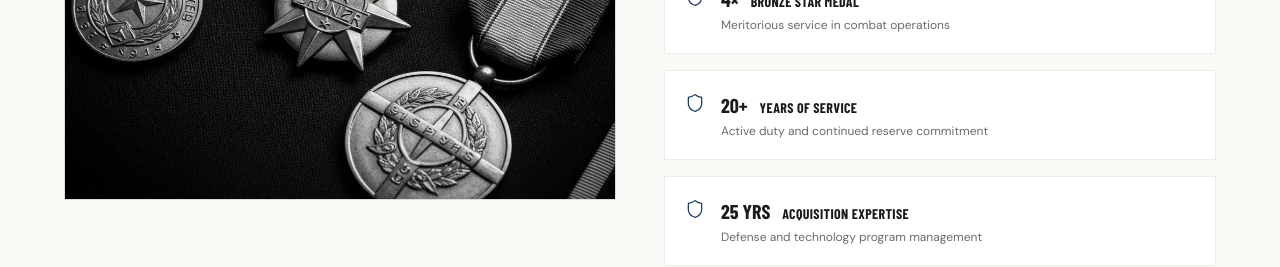
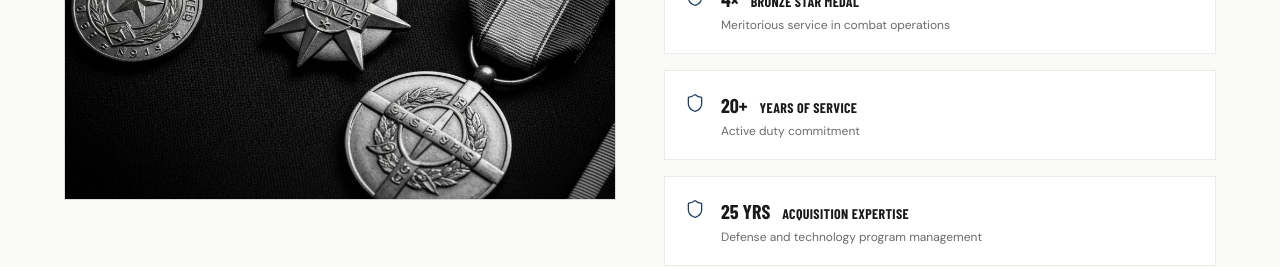
Before and after one commit to brooksietacp-cell/brooksforburlington2, a Next.js app: page / in a window 1280 px wide. Shown: the part 2880-3147 px from the top of the page. Built offline with nearby package versions, Linux system fonts and the light colour scheme; a web font is replaced by a local one.

Commit message:
Update distinguished-service.tsx
remove reserve in the middle  for 20+ years of service bento

```diff
--- a/components/distinguished-service.tsx
+++ b/components/distinguished-service.tsx
@@ -6,7 +6,7 @@ import { Shield } from "lucide-react";
 
 const decorations = [
   { award: "Bronze Star Medal", count: "4×", detail: "Meritorious service in combat operations" },
-  { award: "Years of Service", count: "20+", detail: "Active duty and continued reserve commitment" },
+  { award: "Years of Service", count: "20+", detail: "Active duty commitment" },
   { award: "Acquisition Expertise", count: "25 yrs", detail: "Defense and technology program management" },
 ];
 
```
